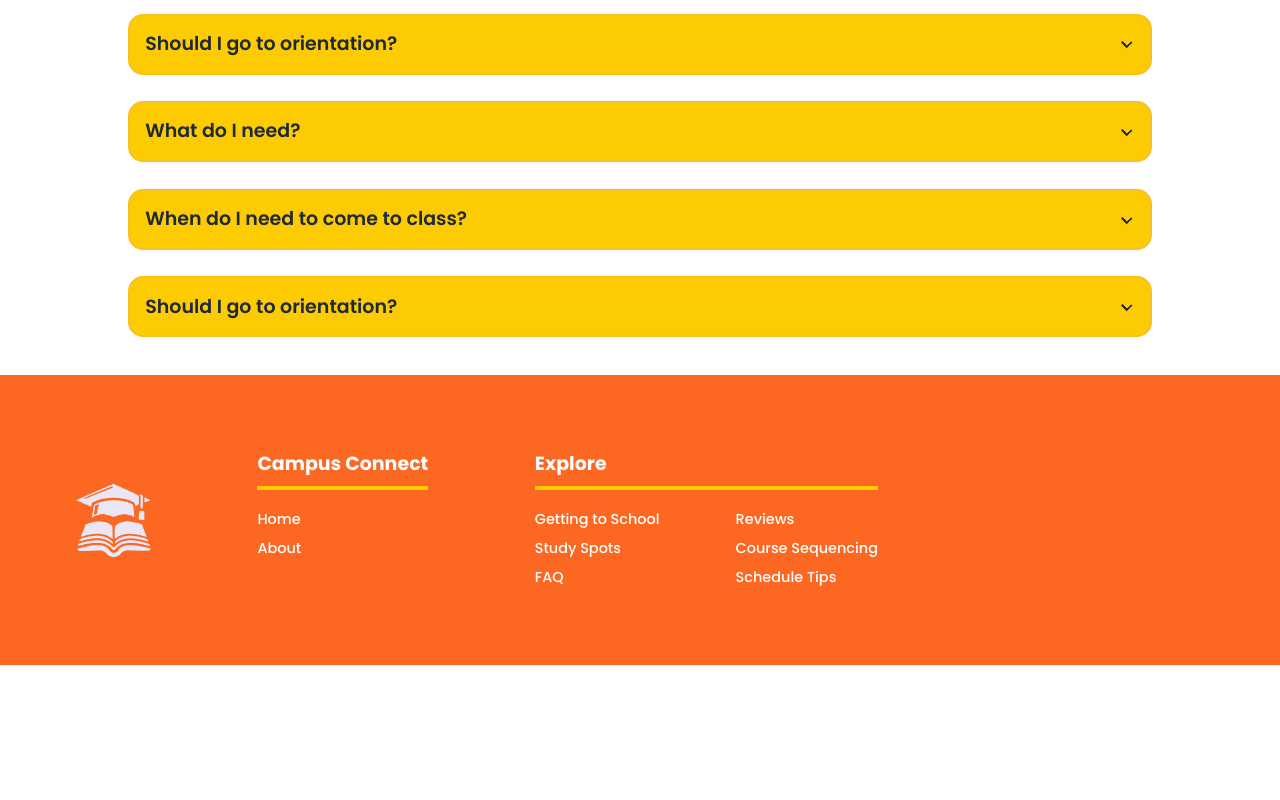
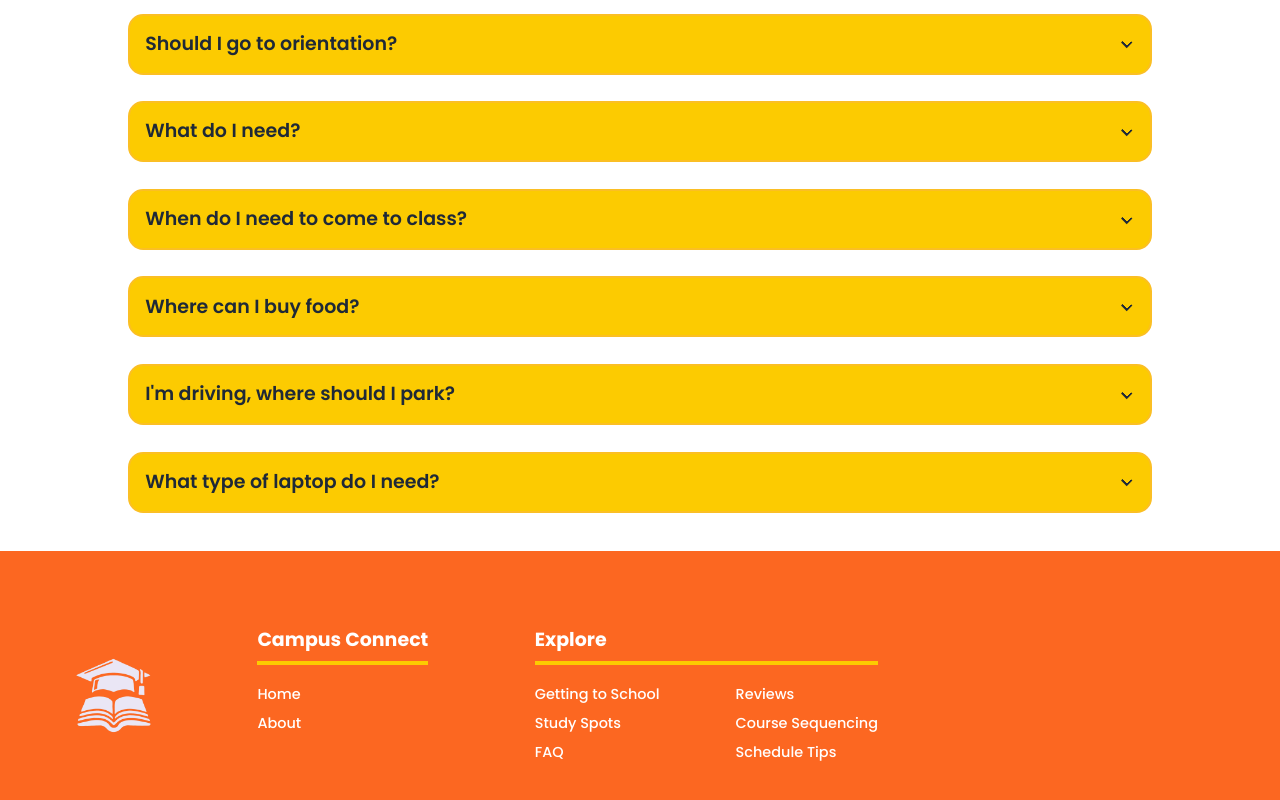
Before and after one commit to Jasmit22/ucalgaryFirstYear, a Next.js app: page /first-day in a window 1280 px wide. Shown: the part 870-1670 px from the top of the page. Before the commit the page ends 1535 px from the top, so only its background shows below. Built offline with nearby package versions, Linux system fonts and the light colour scheme.

Commit message:
Add first-day page questions

```diff
--- a/src/app/first-day/page.jsx
+++ b/src/app/first-day/page.jsx
@@ -1,3 +1,4 @@
+/* eslint-disable react/no-unescaped-entities */
 import Link from "next/link";
 
 export default function FirstDayPage() {
@@ -89,15 +90,47 @@ export default function FirstDayPage() {
           className="collapse collapse-arrow bg-ucalgaryGold border-amber-400 border-2 text-gray-800 max-w-96 lg:max-w-screen-lg"
         >
           <div className="collapse-title text-xl font-semibold">
-            Should I go to orientation?
+            Where can I buy food?
           </div>
           <div className="collapse-content tracking-normal leading-relaxed">
             <p>
-              There is no obligation to stay with your orientation group. If you
-              enjoy what the University has put together, stick around.
-              Otherwise, make sure to take a look around campus. Try to locate
-              your classes now, as it will save you a lot of time and stress on
-              your first day.
+              Mac Hall is the go-to destination if you&apos;re hungry. Again,
+              beware that it will be packed. There are other locations scattered
+              around campus, including multiple coffee shops, which you are sure
+              to find if you explore.
+            </p>
+          </div>
+        </div>
+        <div
+          tabIndex={0}
+          className="collapse collapse-arrow bg-ucalgaryGold border-amber-400 border-2 text-gray-800 max-w-96 lg:max-w-screen-lg"
+        >
+          <div className="collapse-title text-xl font-semibold">
+            I&apos;m driving, where should I park?
+          </div>
+          <div className="collapse-content tracking-normal leading-relaxed">
+            <p>
+              Parking is quite expensive. You can park at Brentwood station but
+              again, it will be packed. Plan ahead and don&apos;t bank on the
+              free parking at Brentwood.
+            </p>
+          </div>
+        </div>
+        <div
+          tabIndex={0}
+          className="collapse collapse-arrow bg-ucalgaryGold border-amber-400 border-2 text-gray-800 max-w-96 lg:max-w-screen-lg"
+        >
+          <div className="collapse-title text-xl font-semibold">
+            What type of laptop do I need?
+          </div>
+          <div className="collapse-content tracking-normal leading-relaxed">
+            <p>
+              For most students, a lightweight, affordable laptop with basic
+              specs will be sufficient for tasks like writing papers, browsing
+              the web, and attending virtual classes. However, if you're
+              studying engineering, computer science, or any program requiring
+              heavy software, you'll need a more powerful device with higher
+              processing power and memory.
             </p>
           </div>
         </div>
```
